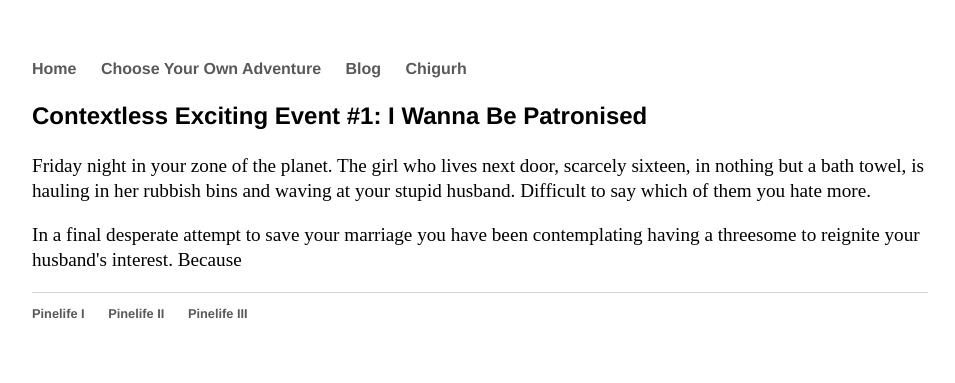
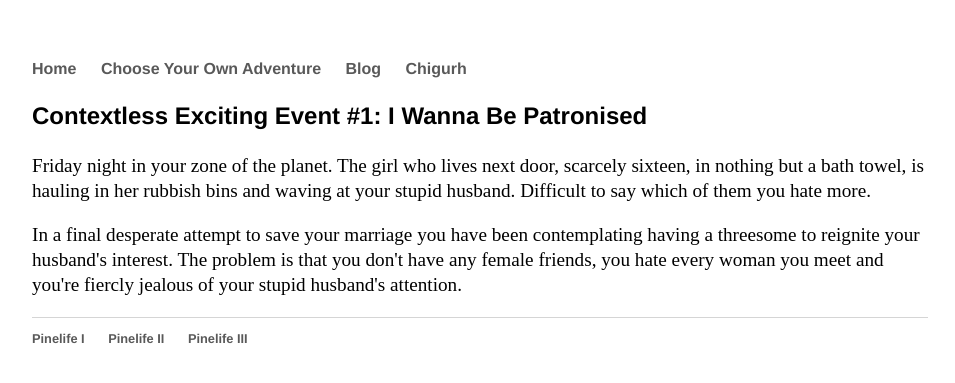
Before and after one commit to Pinelife/pinelife.github.io, a Jekyll site: the page built from Hellhole/excitingevent1.html, in a window 1280 px wide. Shown: the top 383 px of the page, without its empty margins (160-1115 px from the left). Built offline with Jekyll 4.4.1, drawn with Linux system fonts in a browser that asks for light colours.

Commit message:
Create excitingevent1.html

```diff
--- a/Hellhole/excitingevent1.html
+++ b/Hellhole/excitingevent1.html
@@ -9,5 +9,6 @@ title: Pinelife
 </p>
 <p>
   In a final desperate attempt to save your marriage you have been contemplating having a threesome to reignite your husband's interest.
-  Because
+  The problem is that you don't have any female friends, you hate every woman you meet and you're fiercly jealous of your stupid husband's attention.
+
 </p>
```
